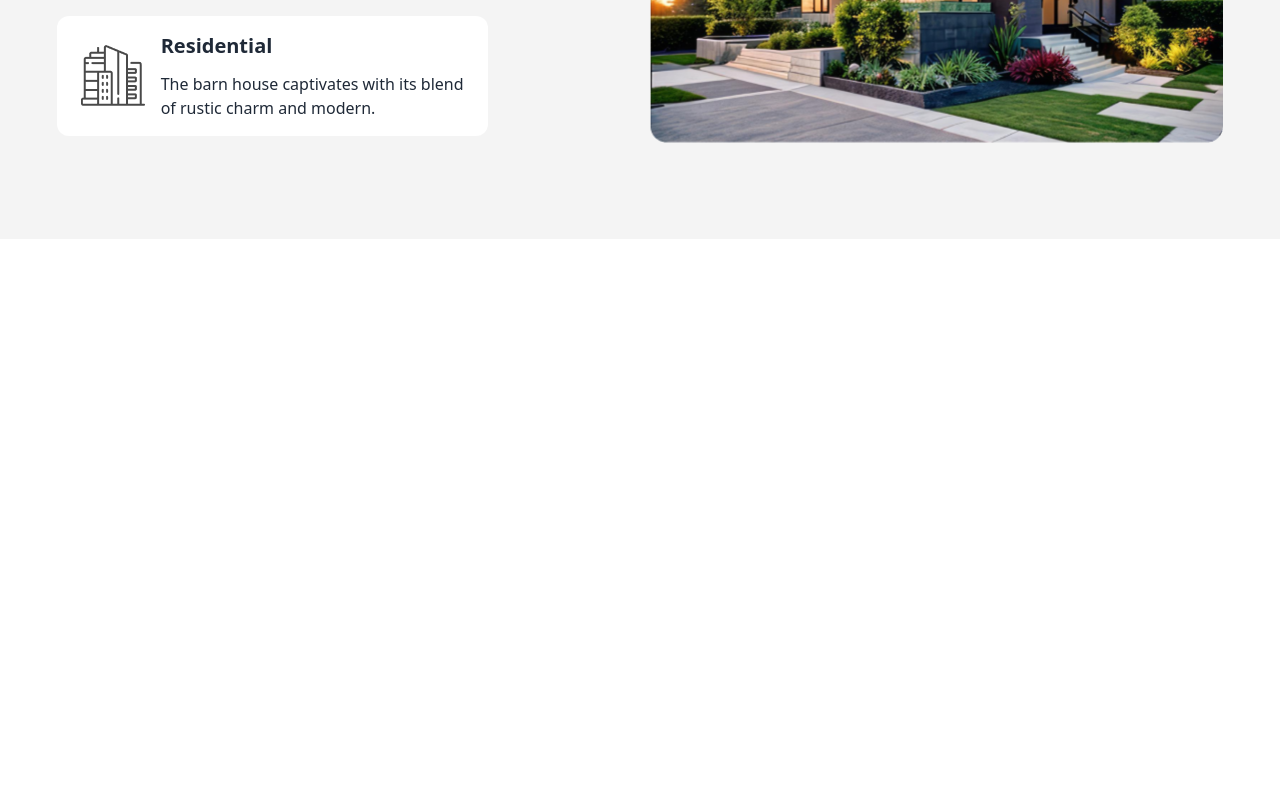
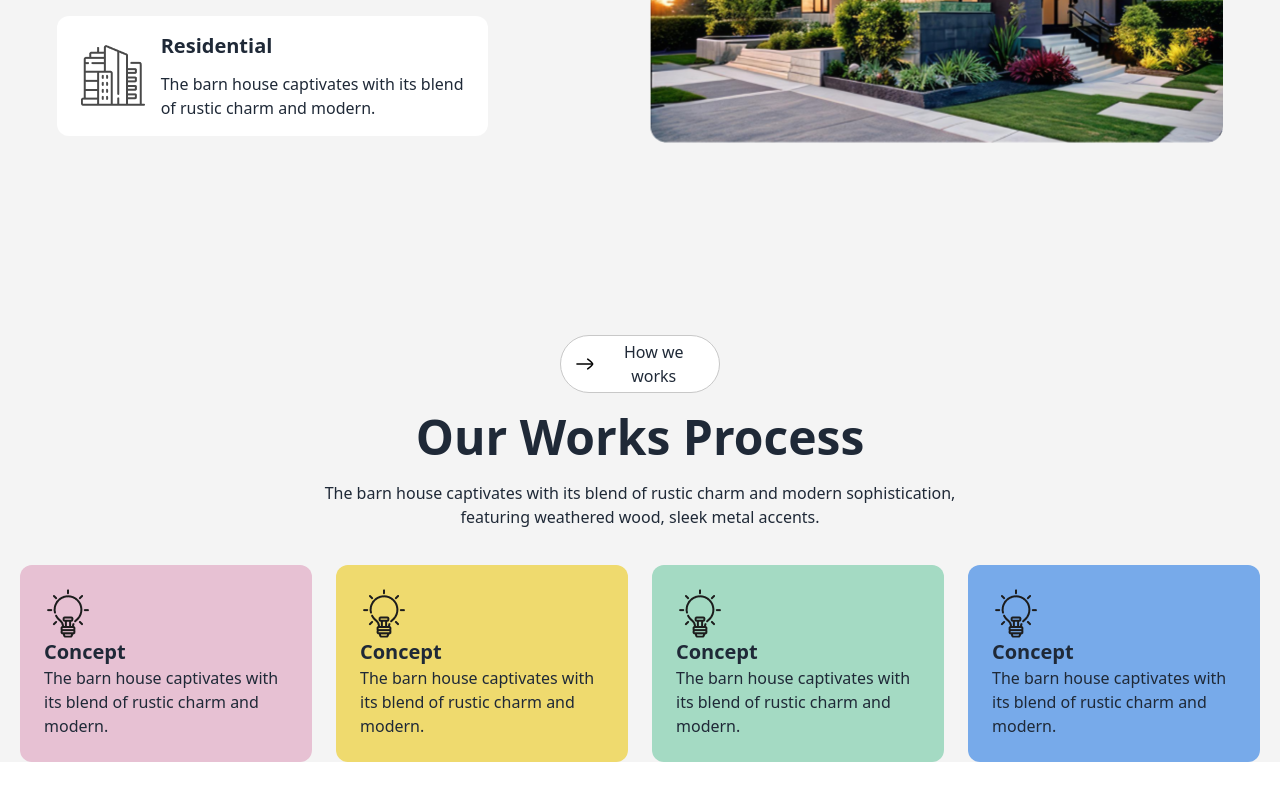
Before and after one commit to mehedycode/assignment-3, a plain HTML site: page index.html in a window 1280 px wide. Shown: the part 1445-2245 px from the top of the page. Before the commit the page ends 1796 px from the top, so only its background shows below. Drawn offline with nearby package versions, Linux system fonts and the light colour scheme.

Commit message:
work section done

```diff
--- a/index.html
+++ b/index.html
@@ -190,6 +190,54 @@
         <img src="./images/Rectangle.png" alt="">
       </div>
     </section>
+
+
+    <!-- Work section -->
+     <section class="my-24 container mx-auto">
+
+      <!-- title -->
+       <div class="flex flex-col items-center text-center gap-5 mb-9">
+        <div class="flex items-center w-40 gap-1 bg-white rounded-full border border-[rgb(200,200,200)] px-3 py-1">
+          <svg xmlns="http://www.w3.org/2000/svg" viewBox="0 0 24 24" width="24" height="24" color="#000000" fill="none">
+            <path d="M20.0001 11.9998L4.00012 11.9998" stroke="currentColor" stroke-width="1.5" stroke-linecap="round"
+              stroke-linejoin="round" />
+            <path d="M15.0003 17C15.0003 17 20.0002 13.3176 20.0002 12C20.0002 10.6824 15.0002 7 15.0002 7"
+              stroke="currentColor" stroke-width="1.5" stroke-linecap="round" stroke-linejoin="round" />
+          </svg>
+          <p>How we works</p>
+        </div>
+        <h2 class=" text-2xl md:text-5xl font-extrabold">Our Works Process</h2>
+        <p class="text-sm md:text-base font-medium">The barn house captivates with its blend of rustic charm and modern sophistication, <br> featuring weathered wood, sleek
+        metal accents.</p>
+       </div>
+
+       <!-- box container -->
+       <div class="grid grid-cols-1 md:grid-cols-4 gap-6">
+     <div class="bg-[#E7C1D3] p-6 rounded-xl">
+      <img src="./images/concept.png" alt="">
+      <h4 class="text-xl font-extrabold">Concept</h4>
+      <p class="font-medium">The barn house captivates with its blend of rustic charm and modern.</p>
+     </div >
+
+    <div class="bg-[#EFDA6E] p-6 rounded-xl">
+      <img src="./images/concept.png" alt="">
+      <h4 class="text-xl font-extrabold">Concept</h4>
+      <p class="font-medium">The barn house captivates with its blend of rustic charm and modern.</p>
+    </div>
+
+    <div class="bg-[#A4DAC3] p-6 rounded-xl">
+      <img src="./images/concept.png" alt="">
+      <h4 class="text-xl font-extrabold">Concept</h4>
+      <p class="font-medium">The barn house captivates with its blend of rustic charm and modern.</p>
+    </div>
+
+    <div class="bg-[#77AAEA] p-6 rounded-xl">
+      <img src="./images/concept.png" alt="">
+      <h4 class="text-xl font-extrabold">Concept</h4>
+      <p class="font-medium">The barn house captivates with its blend of rustic charm and modern.</p>
+    </div>
+       </div>
+     </section>
   </main>
   <!-- main end -->
 
```
